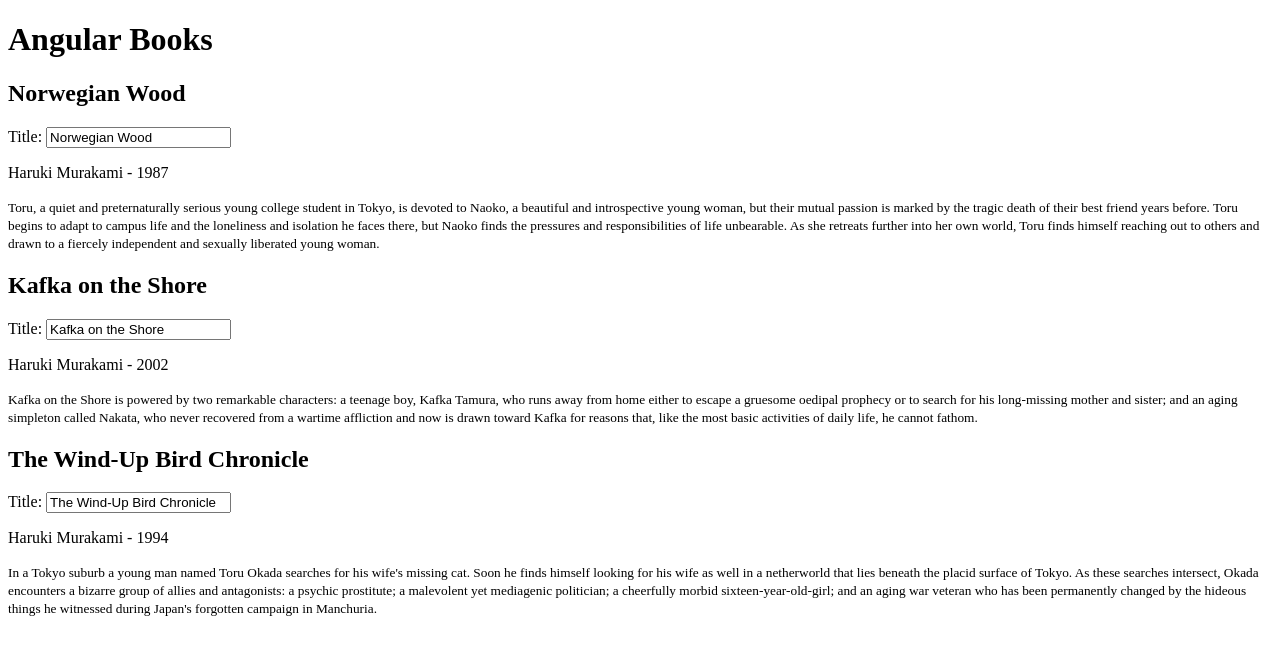
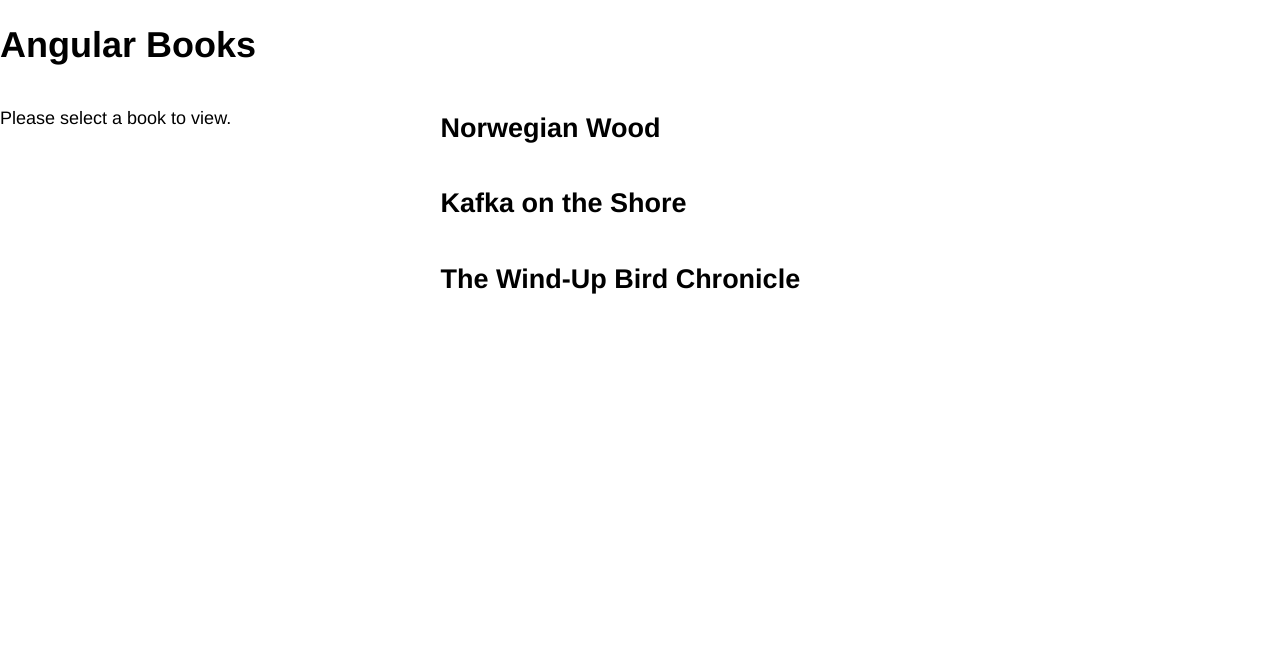
Before and after one commit to danielgynn/ng-books, an Angular app: page / in a window 1280 px wide. Shown: the top 654 px of the page. Built offline with nearby package versions, Linux system fonts and the light colour scheme.

Commit message:
Allow a book to be selected

```diff
--- a/src/app/app.component.css
+++ b/src/app/app.component.css
@@ -0,0 +1,4 @@
+.selected {
+  background-color: #333;
+  color: white;
+}
--- a/src/app/app.component.html
+++ b/src/app/app.component.html
@@ -2,12 +2,24 @@
   <h1>{{title}}</h1>
 </header>
 
-<div *ngFor="let book of books">
-  <h2>{{book.title}}</h2>
-  <div>
+<section class="flex">
+  <div *ngIf="selectedBook" class="flex-33">
     <label>Title: </label>
-    <input [(ngModel)]="book.title" placeholder="title">
+    <input [(ngModel)]="selectedBook.title" placeholder="title" />
+    <p>{{selectedBook.author}} - {{selectedBook.publishDate}}</p>
+    <small>{{selectedBook.blurb}}</small>
   </div>
-  <p>{{book.author}} - {{book.publishDate}}</p>
-  <small>{{book.blurb}}</small>
-</div>
+
+  <div *ngIf="selectedBook == null" class="flex-33">
+    <p>Please select a book to view.</p>
+  </div>
+
+  <div class="flex flex-dc flex-67">
+    <div *ngFor="let book of books"
+      class="px1 cursor"
+      [class.selected]="book === selectedBook"
+      (click)="onSelect(book)">
+      <h2>{{book.title}}</h2>
+    </div>
+  </div>
+</section>
--- a/src/app/app.component.ts
+++ b/src/app/app.component.ts
@@ -12,4 +12,9 @@
 export class AppComponent {
   title = 'Angular Books';
   books = BOOKS;
+  selectedBook: Book;
+
+  onSelect(book: Book): void {
+    (this.selectedBook === book) ? (this.selectedBook = null) : (this.selectedBook = book);
+  }
 }
--- a/src/app/app.module.ts
+++ b/src/app/app.module.ts
@@ -15,4 +15,5 @@
   providers: [],
   bootstrap: [AppComponent]
 })
+
 export class AppModule { }
--- a/src/styles.css
+++ b/src/styles.css
@@ -1 +1,16 @@
-/* You can add global styles to this file, and also import other style files */
+html,
+body {
+  margin: 0;
+  padding: 0;
+  font-family: Helvetica, sans-serif;
+  font-size: 18px;
+}
+
+.flex { display: flex; }
+.flex-dc { flex-direction: column; }
+.flex-33 { flex: 1 1 33%; }
+.flex-67 { flex: 1 1 67%; }
+
+.px1 { padding: 0 1rem; }
+
+.cursor { cursor: pointer; }
```
